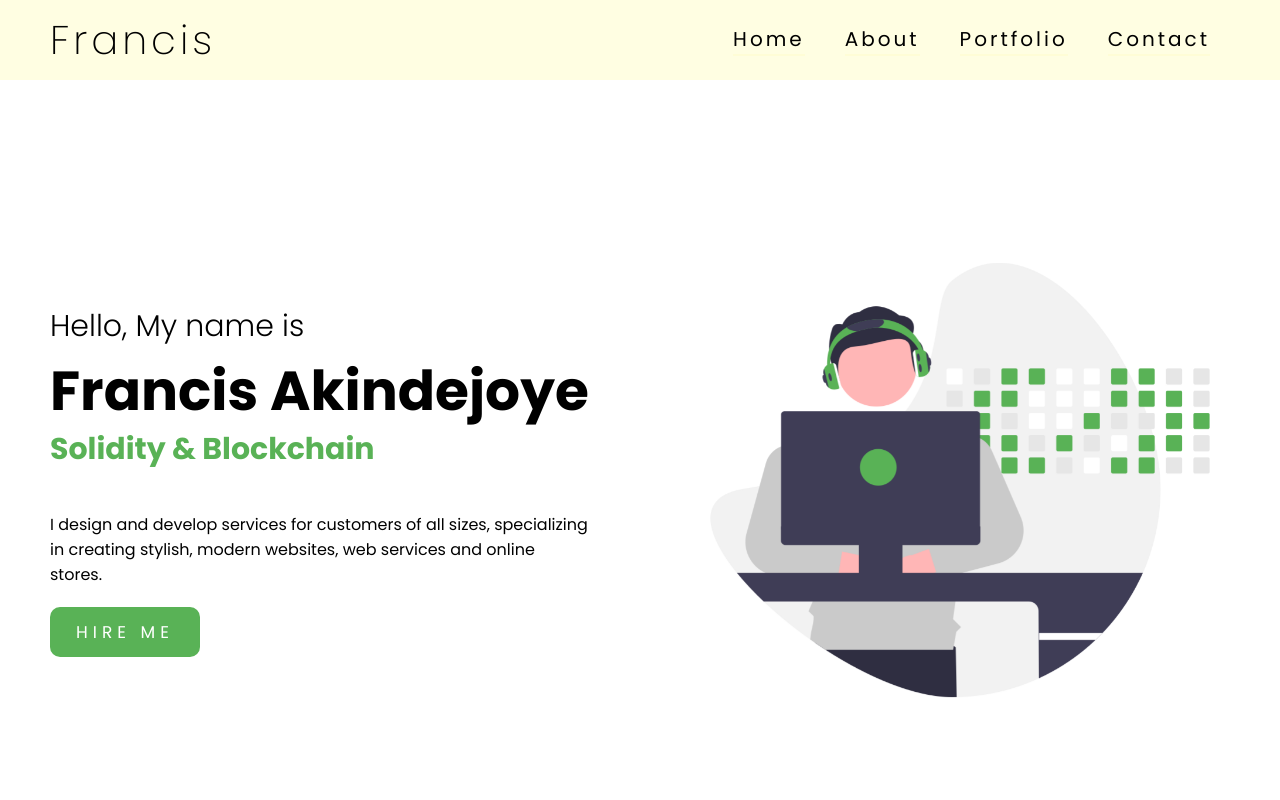
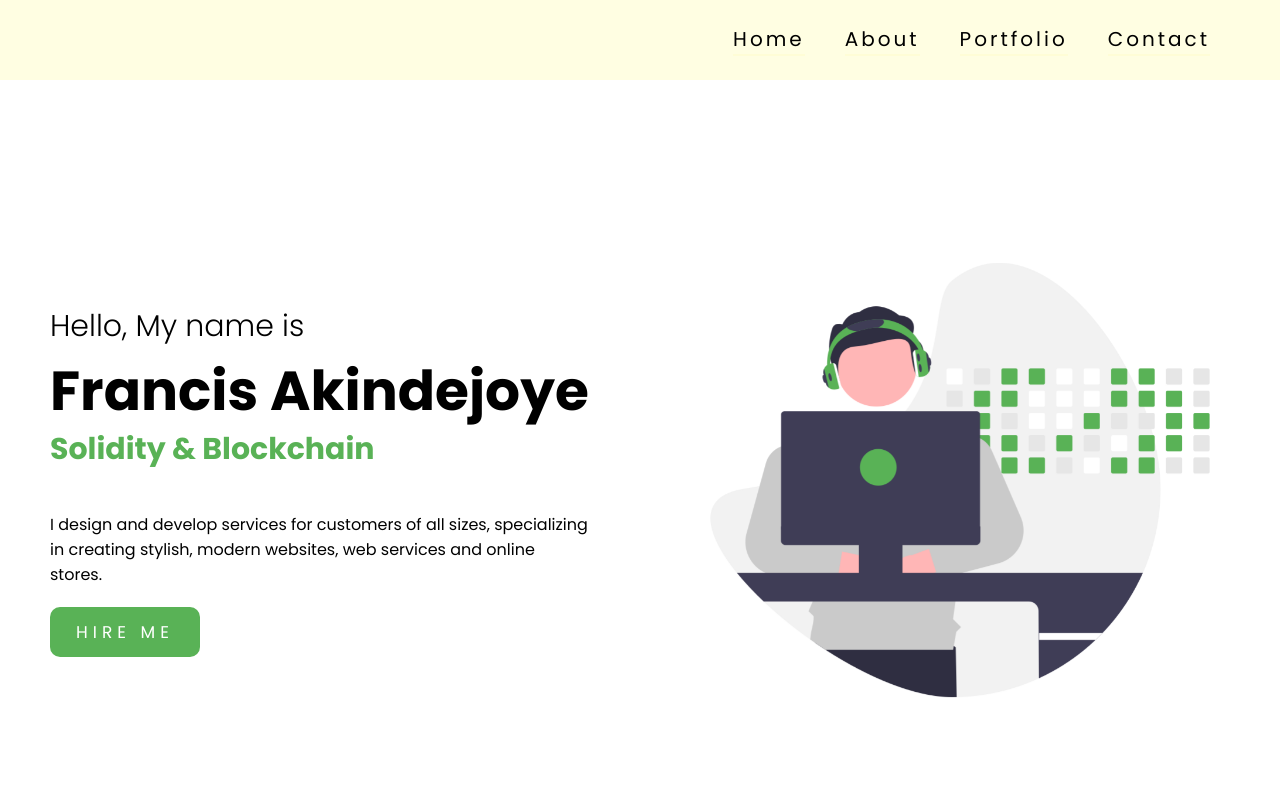
Before and after one commit to Akindejoye/my_portfolio, a React (Create React App) app: page / in a window 1280 px wide. Shown: the top 800 px of the page. Built offline with nearby package versions, Linux system fonts and the light colour scheme.

Commit message:
Remove name from nav

```diff
--- a/src/components/nav/Navigation.jsx
+++ b/src/components/nav/Navigation.jsx
@@ -33,9 +33,9 @@ const Navigation = ({ openNav }) => {
     <Fade top>
       <div className={scrollNav ? "nav-2" : "nav-1"}>
         <div className="nav-left">
-          <h1 className="nav-title" onClick={toggleHome}>
+          {/* <h1 className="nav-title" onClick={toggleHome}>
             Francis
-          </h1>
+          </h1> */}
         </div>
         <div className="nav-right">
           <button className="nav-icon" onClick={openNav}>
```
